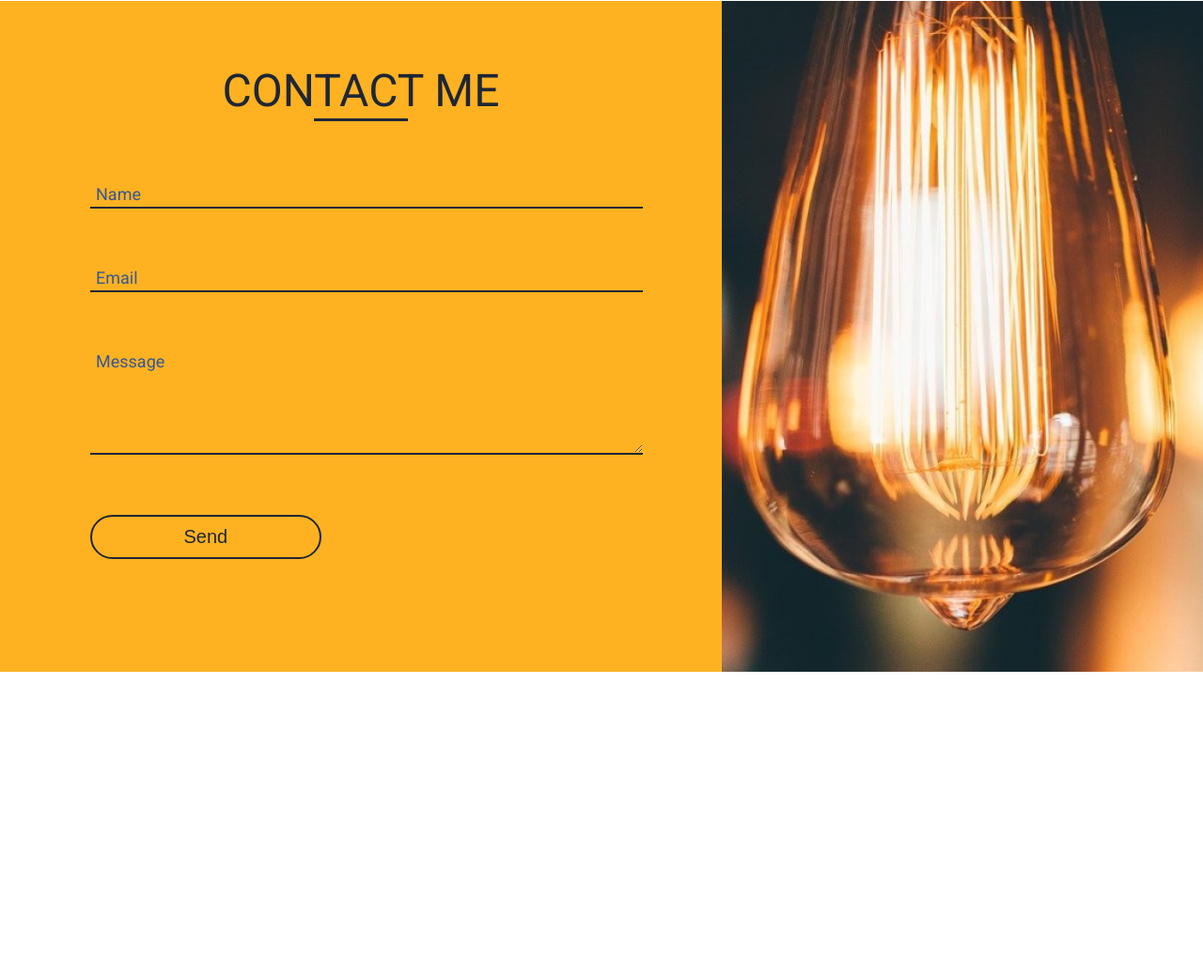
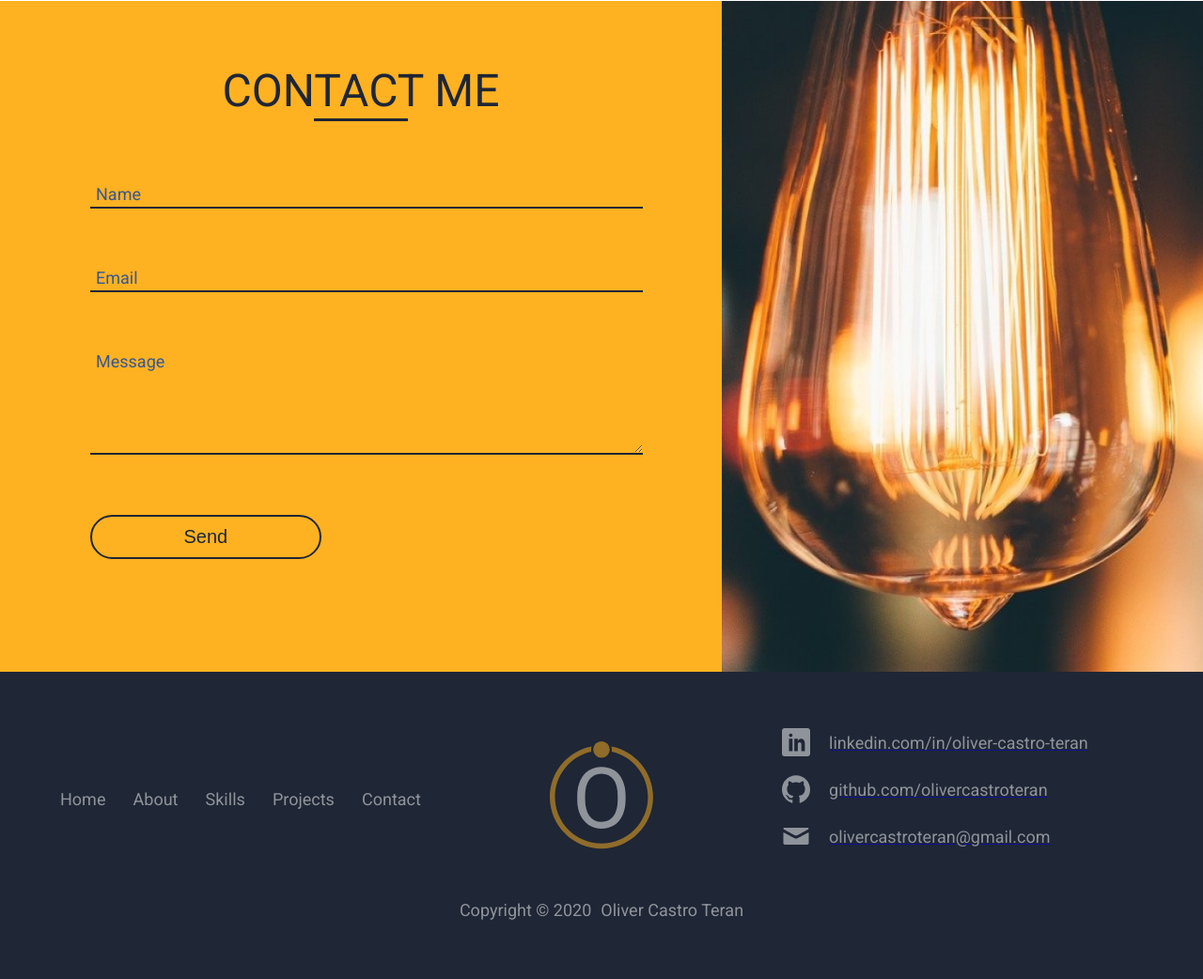
Before and after one commit to olivercastroteran/Oliver_Castro_Teran-portfolio-V1, a website: page index.html in a window 1280 px wide. Shown: the part 3626-4668 px from the top of the page at 94% size. Before the commit the page ends 4341 px from the top, so only its background shows below. Drawn offline with Linux system fonts and the light colour scheme.

Commit message:
footer added

```diff
--- a/index.html
+++ b/index.html
@@ -696,6 +696,59 @@
         <div class="section-contact__right"></div>
       </section>
     </main>
+    <!-- _______________________ FOOTER _______________________ -->
+    <footer class="footer">
+      <div class="footer__top">
+        <div class="footer__nav">
+          <ul class="footer__nav-list">
+            <li class="footer__nav-item"><a href="#home">Home</a></li>
+            <li class="footer__nav-item"><a href="#about">About</a></li>
+            <li class="footer__nav-item"><a href="#skills">Skills</a></li>
+            <li class="footer__nav-item"><a href="#projects">Projects</a></li>
+            <li class="footer__nav-item"><a href="#contact">Contact</a></li>
+          </ul>
+        </div>
+        <div class="footer__logo">
+          <a href="#">
+            <img src="./img/icons/logo-me.svg" alt="logo footer" />
+          </a>
+        </div>
+        <div class="footer__link">
+          <a
+            rel="noreferrer"
+            target="_blank"
+            href="https://www.linkedin.com/in/oliver-castro-teran/"
+            class="footer__link-item"
+          >
+            <svg class="footer__link-icon">
+              <use xlink:href="img/icons/sprite.svg#icon-linkedin"></use>
+            </svg>
+            <p>linkedin.com/in/oliver-castro-teran</p>
+          </a>
+          <a
+            rel="noreferrer"
+            target="_blank"
+            href="https://github.com/olivercastroteran"
+            class="footer__link-item"
+          >
+            <svg class="footer__link-icon">
+              <use xlink:href="img/icons/sprite.svg#icon-github"></use>
+            </svg>
+            <p>github.com/olivercastroteran</p>
+          </a>
+          <a href="#" class="footer__link-item">
+            <svg class="footer__link-icon">
+              <use xlink:href="img/icons/sprite.svg#icon-mail"></use>
+            </svg>
+            <p>olivercastroteran@gmail.com</p>
+          </a>
+        </div>
+      </div>
+      <div class="footer__bottom">
+        <p>Copyright &copy; 2020</p>
+        <a href="#">Oliver Castro Teran</a>
+      </div>
+    </footer>
 
     <script defer src="./js/script.js"></script>
   </body>
--- a/sass/components/_button.scss
+++ b/sass/components/_button.scss
@@ -80,7 +80,7 @@
 
     &--contact:hover {
       margin-bottom: 2px;
-      border: 2px solid $color-primary;
+      border: 2px solid $color-primary-light;
     }
   }
 }
--- a/sass/layout/_footer.scss
+++ b/sass/layout/_footer.scss
@@ -0,0 +1,98 @@
+.footer {
+  display: flex;
+  flex-direction: column;
+  align-items: center;
+  justify-content: center;
+  color: #fff;
+  background: $color-primary;
+  padding: 6rem 0;
+  font-size: 1.8rem;
+
+  &__top {
+    width: 90%;
+    margin: 0 auto;
+    display: flex;
+    align-items: center;
+    justify-content: space-between;
+
+    & > * {
+      width: 33.33%;
+      text-align: center;
+    }
+  }
+
+  &__nav {
+    &-list {
+      list-style: none;
+      display: flex;
+      align-items: center;
+      justify-content: space-between;
+    }
+
+    &-item a {
+      text-decoration: none;
+      color: #fff;
+      opacity: 0.5;
+      transition: all 0.3s;
+    }
+
+    &-item a:hover {
+      opacity: 1;
+    }
+  }
+
+  &__logo img {
+    opacity: 0.5;
+    transition: all 0.3s;
+  }
+
+  &__logo img:hover {
+    opacity: 1;
+  }
+
+  &__link-item {
+    display: flex;
+    align-items: center;
+    margin-bottom: 2rem;
+
+    p {
+      text-decoration: none;
+      color: #fff;
+      opacity: 0.5;
+      transition: all 0.2s;
+    }
+  }
+
+  &__link-item:hover p,
+  &__link-item:hover &__link-icon {
+    opacity: 1;
+  }
+
+  &__link-icon {
+    width: 3rem;
+    height: 3rem;
+    fill: #fff;
+    opacity: 0.5;
+    margin-right: 2rem;
+    transition: all 0.2s;
+  }
+
+  &__bottom {
+    margin-top: 3rem;
+    color: #fff;
+    display: flex;
+    p {
+      opacity: 0.5;
+      margin-right: 1rem;
+    }
+    a {
+      font-size: 1.8rem;
+      text-decoration: none;
+      color: #fff;
+      opacity: 0.5;
+    }
+    a:hover {
+      opacity: 1;
+    }
+  }
+}
```
Also changed, not shown: css/style.css.
